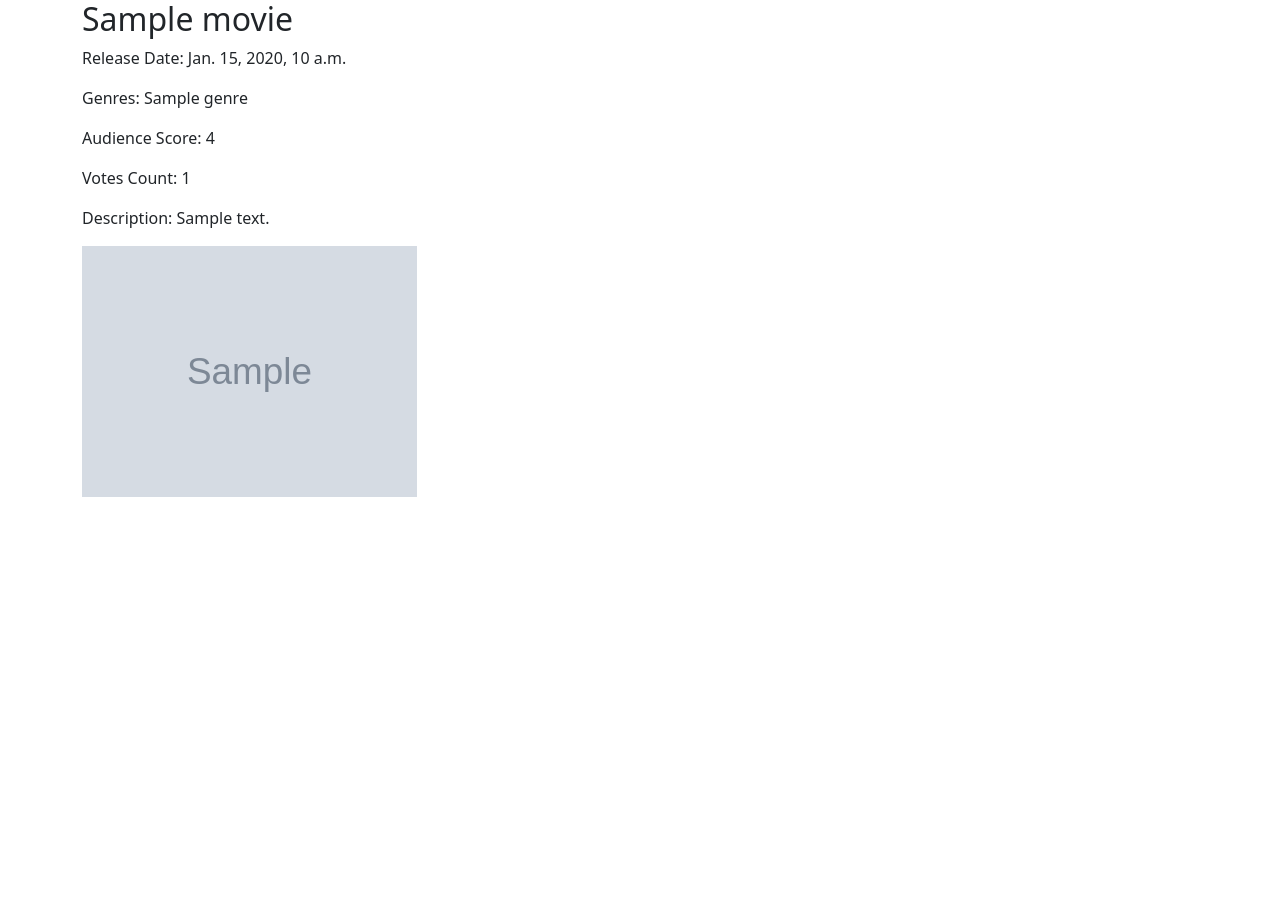
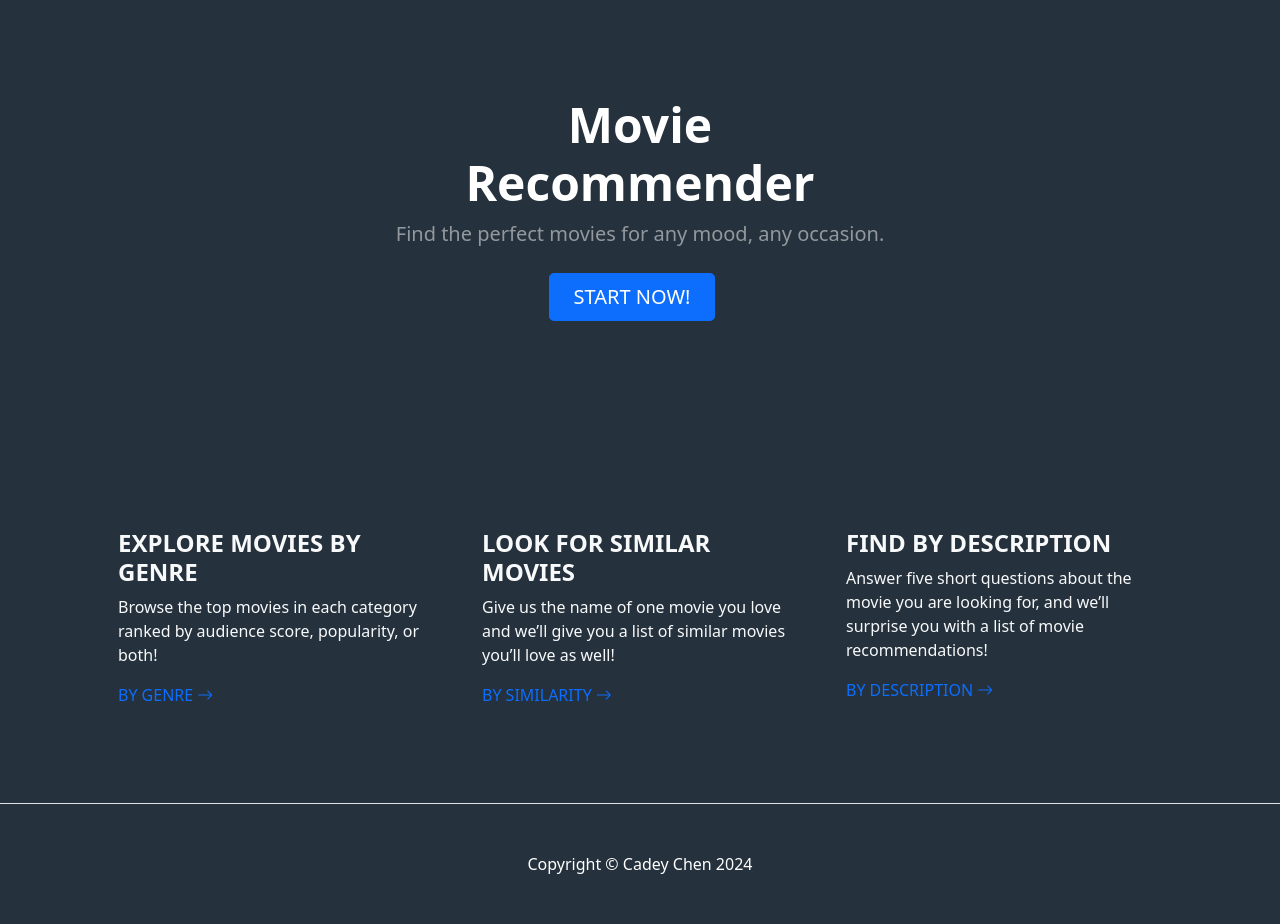
Before and after one commit to Cadey-chen/movie_rec_app, a Django app: template rec_app_base/movies/templates/movies/home.html in a window 1280 px wide. Before the commit the page ends 497 px from the top, so only its background shows below. Run offline with Django 3.2, Linux system fonts and the light colour scheme; the template is opened without the code that fills it: most values are stand-ins (such as "Sample title", 1, 10 or a date in 2020); grey boxes marked "Sample" are stand-in pictures; some libraries are stand-ins or nearby versions.

Commit message:
Added basic bootstrap HTML templates for UI

```diff
--- a/rec_app_base/movies/templates/movies/base.html
+++ b/rec_app_base/movies/templates/movies/base.html
@@ -16,7 +16,7 @@
         {% endif %}
     </head>
     <body>
-        <div class="container">
+        <div>
             {% block content %}{% endblock %}
         </div>
         <!-- Bootstrap JavaScript -->
--- a/rec_app_base/movies/templates/movies/home.html
+++ b/rec_app_base/movies/templates/movies/home.html
@@ -1,14 +1,79 @@
 {% extends "./base.html" %}
 {% block content %}
-    {% for movie in movies %}
-        <h2>{{ movie.title }}</h2>
-        <p>Release Date: {{ movie.release_date }}</p>
-        <p>Genres: {{ movie.genre }}</p>
-        <p>Audience Score: {{ movie.rating }}</p>
-        <p>Votes Count: {{ movie.vote_count }}</p>
-        <p>Description: {{ movie.desc }}</p>
-        {% if movie.img %}
-            <img src="{{ movie.img.url }}" class="d-block" width="30%" height="30%">
-        {% endif %}
-    {% endfor %}
+    <head>
+        <meta charset="utf-8" />
+        <meta name="viewport" content="width=device-width, initial-scale=1, shrink-to-fit=no" />
+        <meta name="description" content="" />
+        <meta name="author" content="" />
+        <title>Business Frontpage - Start Bootstrap Template</title>
+        <!-- Bootstrap icons-->
+        <link href="https://cdn.jsdelivr.net/npm/bootstrap-icons@1.4.1/font/bootstrap-icons.css" rel="stylesheet" />
+        <!-- Core theme CSS (includes Bootstrap)-->
+        <link href="css/styles.css" rel="stylesheet" />
+    </head>
+    <body>
+        <!-- Header-->
+        <header class="py-5" style="background-color: #25313C;">
+            <div class="container px-5">
+                <div class="row gx-5 justify-content-center">
+                    <div class="col-lg-6">
+                        <div class="text-center my-5">
+                            <h1 class="display-5 fw-bolder text-white mb-2">Movie Recommender</h1>
+                            <p class="lead text-white-50 mb-4">Find the perfect movies for any mood, any occasion.</p>
+                            <div class="d-grid gap-3 d-sm-flex justify-content-sm-center">
+                                <a class="btn btn-primary btn-lg px-4 me-sm-3" href="#features">START NOW!</a>
+                            </div>
+                        </div>
+                    </div>
+                </div>
+            </div>
+        </header>
+        <!-- Features section-->
+        <section class="py-5 border-bottom" style="background-color: #25313C;" id="features">
+            <div class="container px-5 my-5">
+                <div class="row gx-5 text-light">
+                    <div class="col-lg-4 mb-5 mb-lg-0">
+                        <div class="feature bg-primary bg-gradient text-white rounded-3 mb-3"></div>
+                        <h2 class="h4 fw-bolder">EXPLORE MOVIES BY GENRE</h2>
+                        <p>Browse the top movies in each category ranked by audience score, popularity, or both!</p>
+                        <a class="text-decoration-none" href="movies_by_genre">
+                            BY GENRE
+                            <i class="bi bi-arrow-right"></i>
+                        </a>
+                    </div>
+                    <div class="col-lg-4 mb-5 mb-lg-0">
+                        <div class="feature bg-primary bg-gradient text-white rounded-3 mb-3"></div>
+                        <h2 class="h4 fw-bolder">LOOK FOR SIMILAR MOVIES</h2>
+                        <p>Give us the name of one movie you love and we&rsquo;ll give you a list of similar movies you&rsquo;ll love as well!</p>
+                        <a class="text-decoration-none" href="#!">
+                            BY SIMILARITY
+                            <i class="bi bi-arrow-right"></i>
+                        </a>
+                    </div>
+                    <div class="col-lg-4">
+                        <div class="feature bg-primary bg-gradient text-white rounded-3 mb-3"></div>
+                        <h2 class="h4 fw-bolder">FIND BY DESCRIPTION</h2>
+                        <p>Answer five short questions about the movie you are looking for, and we&rsquo;ll surprise you with a list of movie recommendations!</p>
+                        <a class="text-decoration-none" href="#!">
+                            BY DESCRIPTION
+                            <i class="bi bi-arrow-right"></i>
+                        </a>
+                    </div>
+                </div>
+            </div>
+        </section>
+        <!-- Footer-->
+        <footer class="py-5" style="background-color: #25313C;">
+            <div class="container px-5"><p class="m-0 text-center text-white">Copyright &copy; Cadey Chen 2024</p></div>
+        </footer>
+        <!-- Bootstrap core JS-->
+        <script src="https://cdn.jsdelivr.net/npm/bootstrap@5.2.3/dist/js/bootstrap.bundle.min.js"></script>
+        <!-- Core theme JS-->
+        <script src="js/scripts.js"></script>
+        <!-- * * * * * * * * * * * * * * * * * * * * * * * * * * * * * * * * * * * * * * * *-->
+        <!-- * *                               SB Forms JS                               * *-->
+        <!-- * * Activate your form at https://startbootstrap.com/solution/contact-forms * *-->
+        <!-- * * * * * * * * * * * * * * * * * * * * * * * * * * * * * * * * * * * * * * * *-->
+        <script src="https://cdn.startbootstrap.com/sb-forms-latest.js"></script>
+    </body>
 {% endblock content %}
--- a/rec_app_base/movies/urls.py
+++ b/rec_app_base/movies/urls.py
@@ -4,8 +4,9 @@
 from django.conf.urls.static import static
 
 urlpatterns = [
-    path("", views.home, name="movies_home"),
-    path("about/", views.about, name="movies-about")
+    path("", views.home, name="home"),
+    path("about/", views.about, name="movies-about"),
+    path("movies_by_genre/", views.movies_by_genre_view, name="movies-by-genre"),
 ]
 
 urlpatterns += static(settings.MEDIA_URL, document_root=settings.MEDIA_ROOT)
```
Also changed, not shown: rec_app_base/movies/templates/movies/movies_by_genre.html (added, +14 -0 lines), rec_app_base/movies/views.py (+5 -2 lines), 1 other file.
